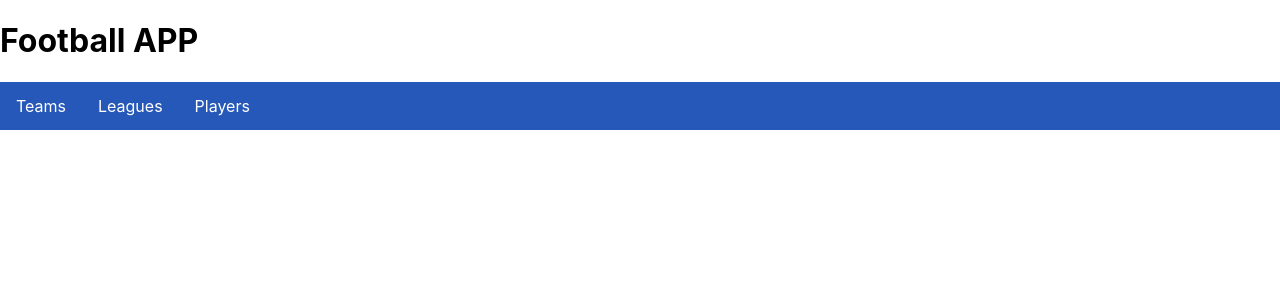
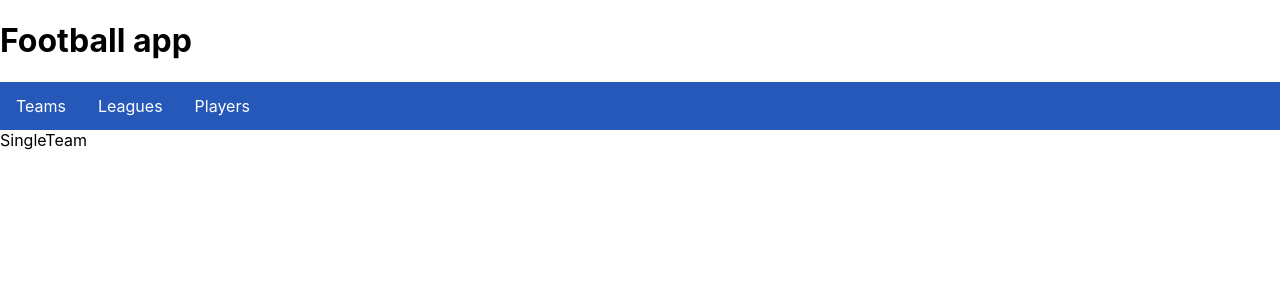
Before and after one commit to igorlakic2/football-app, a React app: page /single-team in a window 1280 px wide. Shown: the top 300 px of the page. Built offline with nearby package versions, Linux system fonts and the light colour scheme.

Commit message:
single team page

```diff
--- a/src/App.js
+++ b/src/App.js
@@ -6,11 +6,12 @@ import Teams from "./pages/Teams";
 import Home from "./pages/Home";
 import Leagues from "./pages/Leagues";
 import Players from "./pages/Players";
+import SingleTeam from "./pages/SingleTeam";
 
 function App() {
   return (
     <div className="App">
-      <h1>Football APP</h1>
+      <h1>Football app</h1>
       <BrowserRouter>
         <Navigation />
         <Routes>
@@ -18,6 +19,7 @@ function App() {
           <Route path="/teams" element={<Teams />} />
           <Route path="/leagues" element={<Leagues />} />
           <Route path="/players" element={<Players />} />
+          <Route path="/single-team" element={<SingleTeam />} />
         </Routes>
       </BrowserRouter>
     </div>
--- a/src/components/Team/Team.js
+++ b/src/components/Cards/Team/Team.js
@@ -8,7 +8,6 @@ const TeamCardDiv = styled.div`
   text-align: center;
   margin: 10px;
   cursor: pointer;
-  //   height: 300px;
 `;
 
 const Team = ({ logo, name }) => {
--- /dev/null
+++ b/src/components/CountriesAutocomplete.js
@@ -0,0 +1,19 @@
+import React from "react";
+import TextField from "@mui/material/TextField";
+import Autocomplete from "@mui/material/Autocomplete";
+
+const CountriesAutocomplete = ({ onChange, countries }) => {
+  return (
+    <Autocomplete
+      disablePortal
+      id="combo-box-demo"
+      options={countries}
+      sx={{ width: 300 }}
+      renderInput={(params) => <TextField {...params} label="Country" />}
+      getOptionLabel={(option) => option.name}
+      onChange={(event, value) => onChange(value)}
+    />
+  );
+};
+
+export default CountriesAutocomplete;
--- /dev/null
+++ b/src/pages/SingleTeam.js
@@ -0,0 +1,9 @@
+import React from "react";
+import { useParams } from "react-router-dom";
+
+const SingleTeam = () => {
+  const { id } = useParams();
+  return <div>SingleTeam</div>;
+};
+
+export default SingleTeam;
--- a/src/pages/Teams.js
+++ b/src/pages/Teams.js
@@ -1,10 +1,9 @@
 import React, { useEffect, useState } from "react";
 import axios from "axios";
-import TextField from "@mui/material/TextField";
-import Autocomplete from "@mui/material/Autocomplete";
 import styled from "styled-components";
-import Team from "../components/Team/Team";
+import Team from "../components/Cards/Team/Team";
 import SimpleModal from "../components/Modal/Modal";
+import CountriesAutocomplete from "../components/CountriesAutocomplete";
 
 const TeamsDiv = styled.div`
   display: flex;
@@ -58,15 +57,9 @@ const Teams = () => {
 
   return (
     <div style={{ padding: 20 }}>
-      <Autocomplete
-        disablePortal
-        id="combo-box-demo"
-        options={countries}
-        sx={{ width: 300 }}
-        renderInput={(params) => <TextField {...params} label="Country" />}
-        getOptionLabel={(option) => option.name}
-        onChange={(event, value) => getTeamsByCountry(value)}
-        onClose={() => setTeams([])}
+      <CountriesAutocomplete
+        countries={countries}
+        onChange={getTeamsByCountry}
       />
       <TeamsDiv>
         {teams.map((team) => (
```
